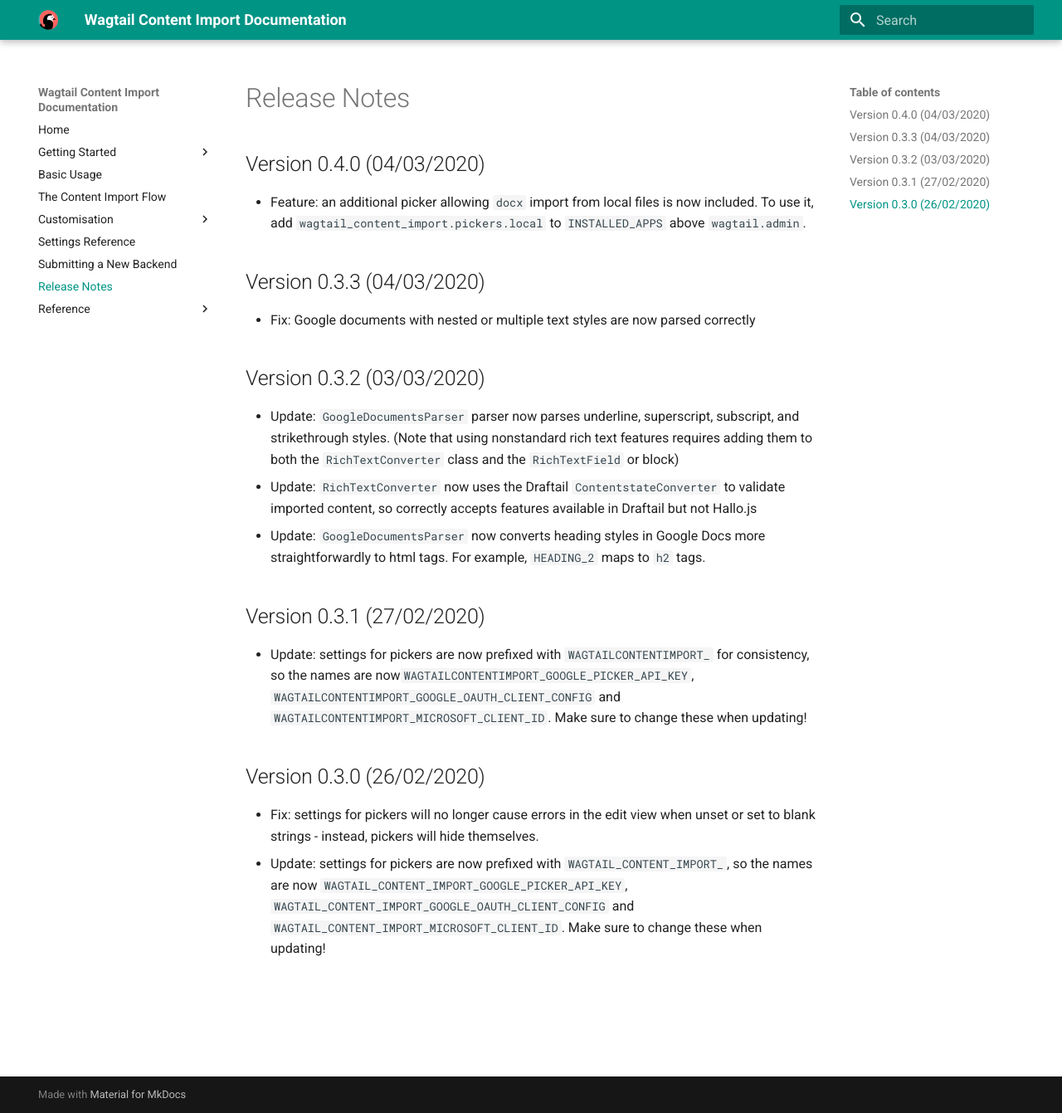
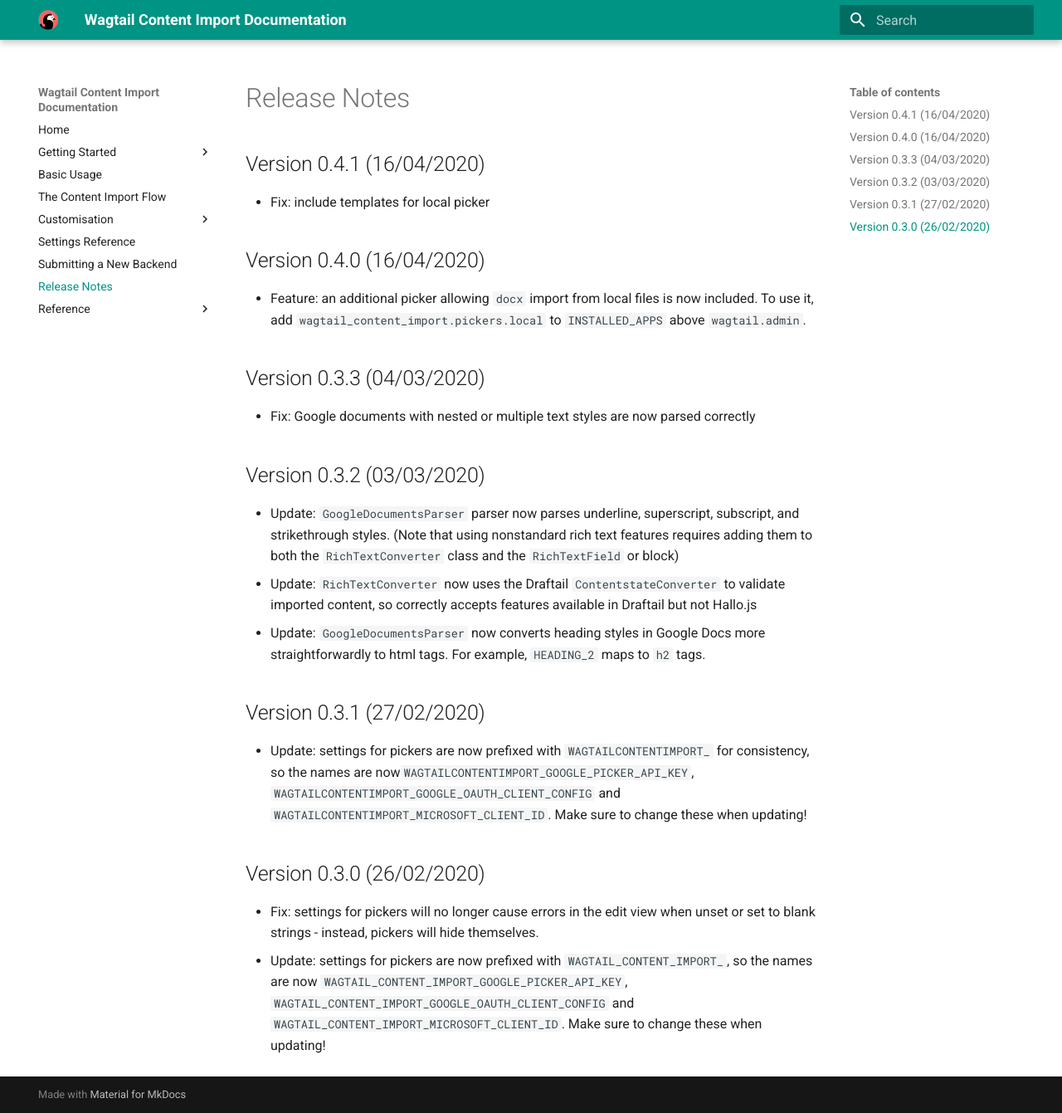
Before and after one commit to torchbox/wagtail-content-import, an MkDocs documentation site: the page built from docs/release_notes.md, in a window 1280 px wide and 1341 px high. Shown: the whole window at 83% size. Built offline with MkDocs 1.6.1 and Material for MkDocs 9.7.7, drawn with Linux system fonts in a browser that asks for light colours.

Commit message:
Include templates in package for local picker

```diff
--- a/docs/release_notes.md
+++ b/docs/release_notes.md
@@ -1,6 +1,9 @@
 # Release Notes
 
-## Version 0.4.0 (04/03/2020)
+## Version 0.4.1 (16/04/2020)
+- Fix: include templates for local picker
+
+## Version 0.4.0 (16/04/2020)
 - Feature: an additional picker allowing `docx` import from local files is now included. To use it, add `wagtail_content_import.pickers.local` to
   `INSTALLED_APPS` above `wagtail.admin`.
 
--- a/setup.py
+++ b/setup.py
@@ -20,7 +20,7 @@
 
 setup(
     name='wagtail_content_import',
-    version="0.4.0",
+    version="0.4.1",
     description='A module for Wagtail that provides functionality for importing page content from third-party sources.',
     author='Samir Shah, Jacob Topp-Mugglestone, Karl Hobley, Matthew Westcott',
     author_email='jacobtm@torchbox.com',
```
Also changed, not shown: 1 other file.
